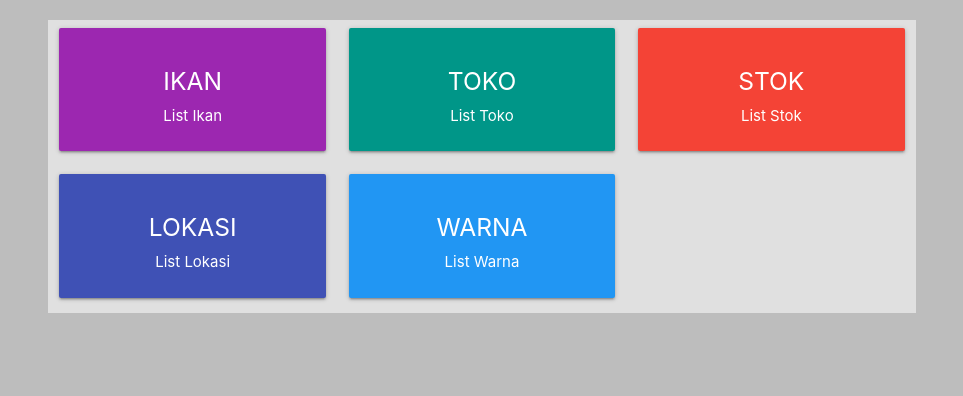
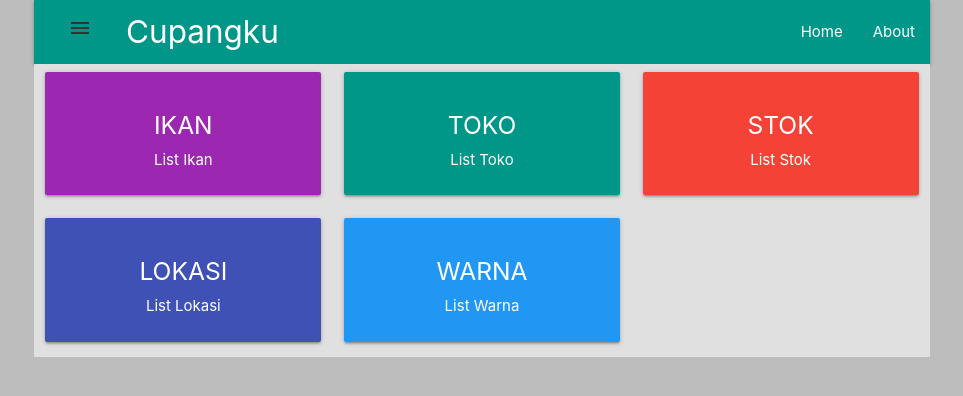
Before and after one commit to paperon26/cupangku-dev, a React (Create React App) app: page / in a window 1280 px wide. Shown: the top 396 px of the page, without its empty margins (158-1121 px from the left). Built offline with nearby package versions, Linux system fonts and the light colour scheme.

Commit message:
add navbar and sidenav

```diff
--- a/src/App.css
+++ b/src/App.css
@@ -1,3 +1,3 @@
 body {
-  padding: 20px;
+  padding: 0px, 20px, 20px, 20px;
 }
--- a/src/App.jsx
+++ b/src/App.jsx
@@ -8,10 +8,12 @@ import { Route, Switch } from 'react-router-dom';
 import IkanPage from './pages/ikan.page/Ikan.page';
 import LoginPage from './pages/login.page/Login.page';
 import RegisterPage from './pages/register.page/Register.page';
+import Header from './components/header/Header.comp';
 
 function App() {
   return (
     <div>
+      <Header />
       <Switch>
         <Route exact path='/' component={HomePage} />
         <Route path='/ikan' component={IkanPage} />
--- /dev/null
+++ b/src/components/header/Header.comp.jsx
@@ -0,0 +1,40 @@
+import React from 'react'
+import M from 'materialize-css'
+import { Link } from 'react-router-dom';
+
+import './Header.style.css'
+
+class Header extends React.Component {
+
+  componentDidMount() {
+    let sidenav = document.querySelector("#slide-out");
+    M.Sidenav.init(sidenav, {});
+  }
+
+  render() {
+    return (
+      <div className="container">
+        <nav className="teal">
+          <div data-target="slide-out" className="btn-flat sidenav-trigger">
+            <i className="material-icons">menu</i>
+          </div>
+          <Link to='/' className="brand-logo">Cupangku</Link>
+
+          <ul id="nav-mobile" className="right hide-on-med-and-down">
+            <li><Link to='/'>Home</Link></li>
+            <li><Link to='/'>About</Link></li>
+          </ul>
+        </nav>
+
+        <ul id="slide-out" className="sidenav">
+          <li><Link to='/'>Home</Link></li>
+          <li><Link to='/'>About</Link></li>
+        </ul>
+      </div>
+
+
+    )
+  }
+}
+
+export default Header
--- /dev/null
+++ b/src/components/header/Header.style.css
@@ -0,0 +1,14 @@
+.link-button {
+  background-color: transparent;
+  border: none;
+  cursor: pointer;
+  text-decoration: underline;
+  display: inline;
+  margin: 0;
+  padding: 0;
+}
+
+.link-button:hover,
+.link-button:focus {
+text-decoration: none;
+}
```
